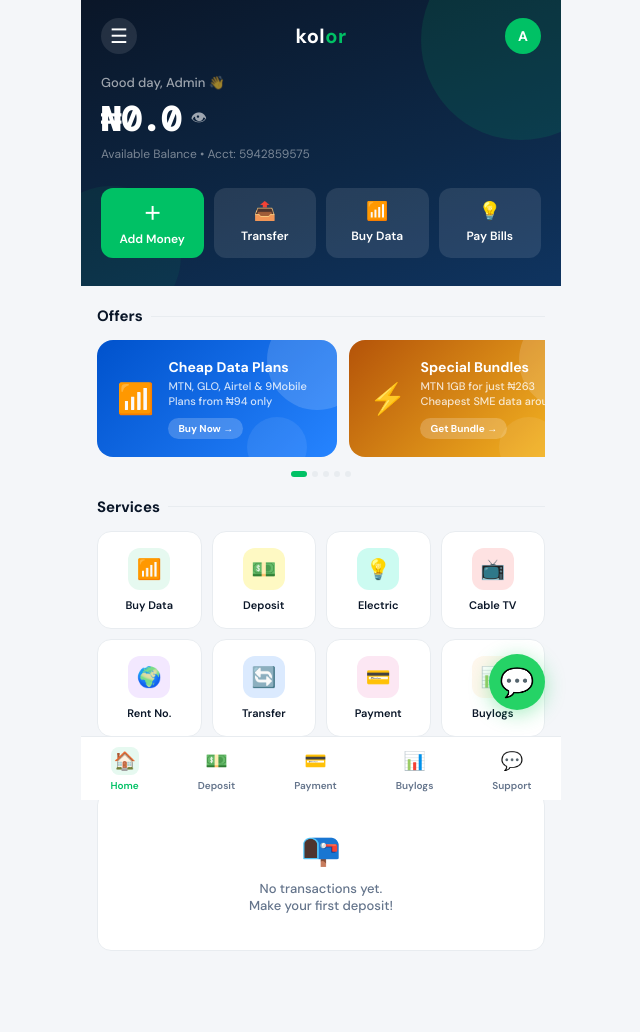
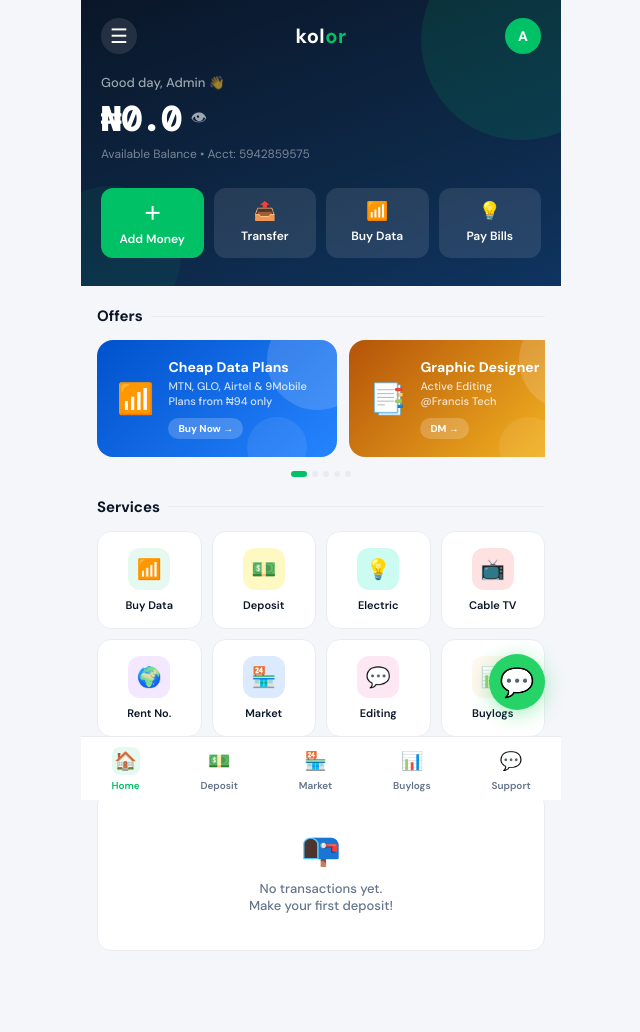
Before and after one commit to koderscript99-collab/Kolor, a Django app: page /home/ in a window 1280 px wide. Shown: the top 1032 px of the page, without its empty margins (319-959 px from the left). Run offline with Django 5.2, Linux system fonts and the light colour scheme; a user stored in the database is signed in; data comes from the database, SQL or seed files in the repository; data that the repository does not hold is empty; parts of the project's set-up code (start-up, migrations or seed data) failed here and were passed over.

Commit message:
Add files via upload
15th commit

```diff
--- a/mount/templates/home.html
+++ b/mount/templates/home.html
@@ -364,12 +364,12 @@
                     <div class="ad-cta">Buy Now →</div>
                 </div>
             </a>
-            <a href="{% url 'payment' %}" class="advert-card ad2">
-                <div class="ad-emoji">⚡</div>
+                 <a href="https://wa.me/2348105657644?text=Hello%20Kolor%20Support%2C%20I%20need%20help" class="advert-card ad2">
+                <div class="ad-emoji">📑</div>
                 <div class="ad-body">
-                    <div class="ad-title">Special Bundles</div>
-                    <div class="ad-desc">MTN 1GB for just ₦263<br>Cheapest SME data around</div>
-                    <div class="ad-cta">Get Bundle →</div>
+                    <div class="ad-title">Graphic Designer</div>
+                    <div class="ad-desc">Active Editing<br>@Francis Tech</div>
+                    <div class="ad-cta">DM →</div>
                 </div>
             </a>
             <a href="{% url 'buy_foreign_number' %}" class="advert-card ad3">
@@ -424,13 +424,13 @@
                 <div class="svc-icon purple">🌍</div>
                 <div class="svc-label">Rent No.</div>
             </a>
-            <a href="{% url 'payment' %}" class="svc-btn">
-                <div class="svc-icon blue">🔄</div>
-                <div class="svc-label">Transfer</div>
+            <a href="{% url 'market' %}" class="svc-btn">
+                <div class="svc-icon blue">🏪</div>
+                <div class="svc-label">Market</div>
             </a>
-            <a href="{% url 'payment' %}" class="svc-btn">
-                <div class="svc-icon pink">💳</div>
-                <div class="svc-label">Payment</div>
+            <a href="https://wa.me/2348105657644?text=Hello%20Kolor%20Support%2C%20I%20need%20help" class="svc-btn">
+                <div class="svc-icon pink">💬</div>
+                <div class="svc-label">Editing</div>
             </a>
             <a href="https://francistechsms.store" target="_blank" rel="noopener noreferrer" class="svc-btn">
                 <div class="svc-icon orange">📊</div>
@@ -488,8 +488,8 @@
     <a href="{% url 'deposit' %}" class="nav-item">
         <div class="nav-icon-wrap">💵</div>Deposit
     </a>
-    <a href="{% url 'payment' %}" class="nav-item">
-        <div class="nav-icon-wrap">💳</div>Payment
+    <a href="{% url 'market' %}" class="nav-item">
+        <div class="nav-icon-wrap">🏪</div>Market
     </a>
     <a href="https://francistechsms.store" target="_blank" rel="noopener noreferrer" class="nav-item">
         <div class="nav-icon-wrap">📊</div>Buylogs
--- a/mount/views.py
+++ b/mount/views.py
@@ -1538,17 +1538,17 @@ def cancel_foreign_number_steadysim(request, order_id):
             fn.status = "CANCELLED"
             fn.save()
             customer_account = Account.objects.select_for_update().get(user=request.user)
-            customer_account.balance += fn.price
+            customer_account.balance += Decimal(str(fn.price))
             customer_account.save()
             try:
                 owner_account = get_owner_account()
                 if owner_account.pk != customer_account.pk:
                     owner_acc = Account.objects.select_for_update().get(pk=owner_account.pk)
-                    owner_acc.balance -= fn.price
+                    owner_acc.balance -= Decimal(str(fn.price))
                     owner_acc.save()
             except Exception as e:
                 logger.error(f"Owner balance deduct on SteadySim cancel failed: {e}")
-        messages.success(request, f"Number cancelled. ₦{foreign_number.price:,} refunded to your wallet.")
+        messages.success(request, f"Number cancelled. ₦{Decimal(str(foreign_number.price)):,} refunded to your wallet.")
 
     return redirect("buy_foreign_number_steadysim")
 
```
